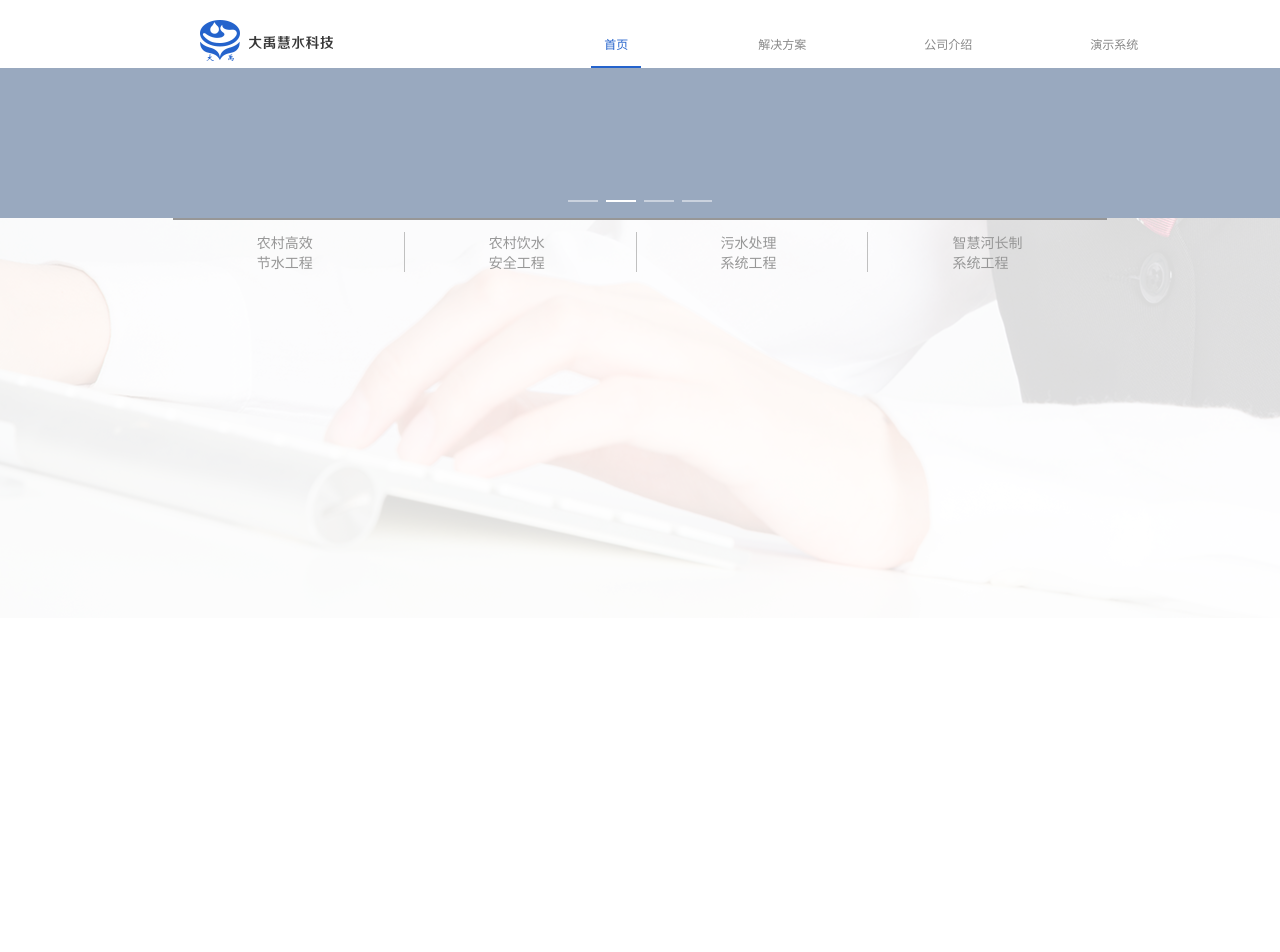
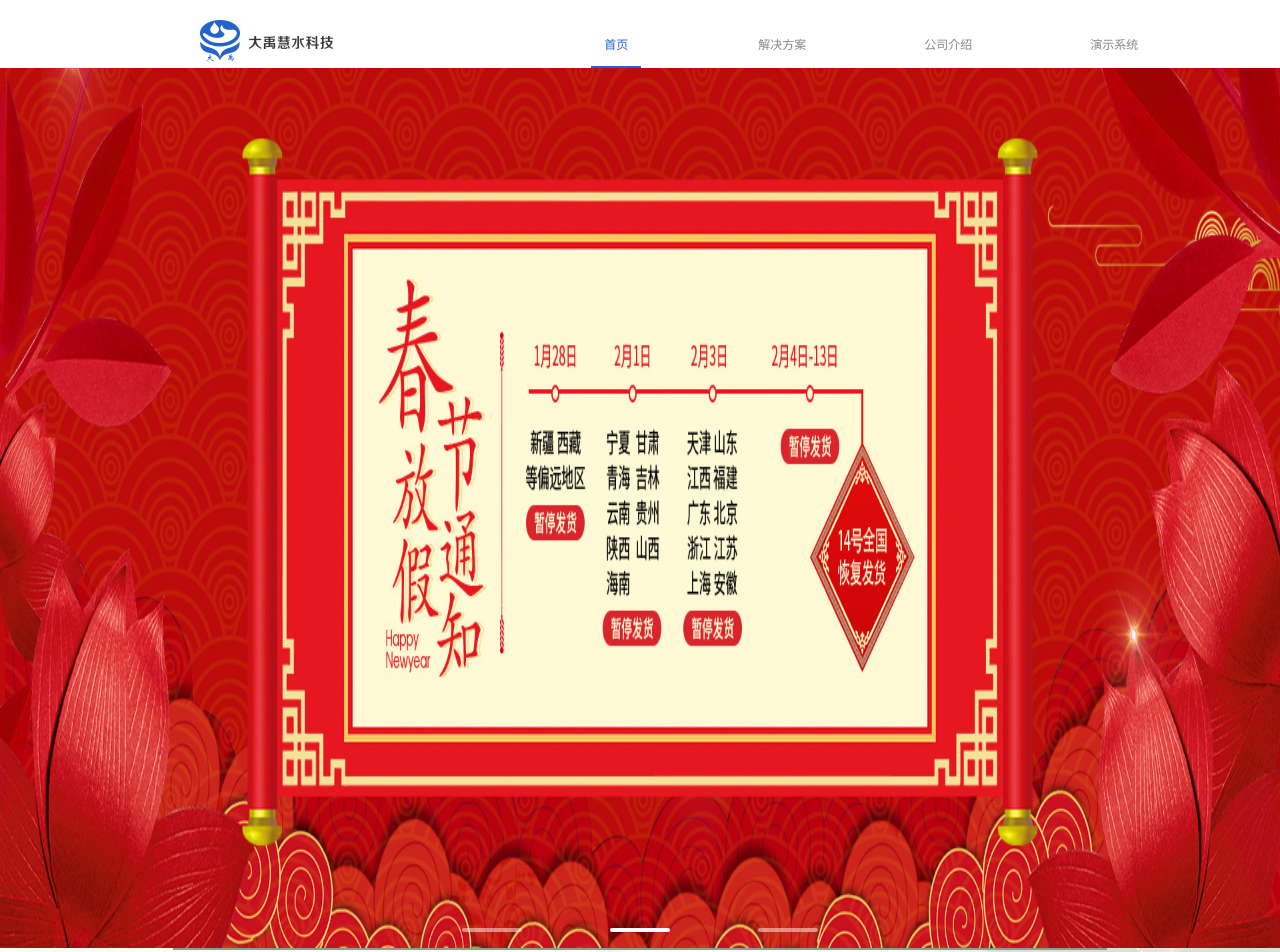
Before and after one commit to yanglixinflw/dayuhuishuiguanwang, a Vue app: page / in a window 1280 px wide. Shown: the top 952 px of the page. Before the commit the page ends 800 px from the top, so only its background shows below. Built offline with nearby package versions, Linux system fonts and the light colour scheme.

Commit message:
拉取代码

```diff
--- a/src/components/CompanyProfile/CompanyProfile.vue
+++ b/src/components/CompanyProfile/CompanyProfile.vue
@@ -1,6 +1,6 @@
 <template>
     <div class="companyProfile">
-         <img alt="公司介绍banner图" src="../../assets/companyProfile.png"/>
+         <img alt="公司介绍banner图" src="../../assets/CompanyProfile.png"/>
          <section>
              <div class="title">
                  <h1>我们的优势</h1>
--- a/src/components/IndexPage/IndexPage.vue
+++ b/src/components/IndexPage/IndexPage.vue
@@ -1,8 +1,8 @@
 <template>
   <div class="block">
-    <!-- <span class="demonstration">Click 指示器触发</span> -->
-    <el-carousel trigger="click" height="150px">
-      <el-carousel-item v-for="item in 4" :key="item">
+    <el-carousel trigger="click" height="880px">
+      <el-carousel-item v-for="item in imgUrl" :key="item">
+        <img :src="item" alt=""/>
       </el-carousel-item>
     </el-carousel>
   </div>
@@ -10,14 +10,34 @@
 
 <style lang="less">
 .block{
-  .el-carousel__container{
+  // .el-carousel__item:nth-child(2n) {
+  //    background-color: #99a9bf;
+  // }
+  // .el-carousel__item:nth-child(2n+1) {
+  //    background-color: #d3dce6;
+  // }
+  img{
     height: 880px;
+    width: 100%;
   }
-  .el-carousel__item:nth-child(2n) {
-     background-color: #99a9bf;
+  .el-carousel__indicator{
+    padding: 12px 44px
   }
-  .el-carousel__item:nth-child(2n+1) {
-     background-color: #d3dce6;
+  .el-carousel__button{
+    width: 60px;
+    height: 4px;
+    border-radius: 2px;
+  }
+  // .el-carousel__button :active{
+  //   background: red;
+  // }
+  .el-carousel__arrow{
+    height: 60px;
+    width:60px;
+    background: rgba(219,219,219,0.6);
+    i{
+      font-size: 24px;
+    }
   }
 }
 
@@ -26,7 +46,15 @@
 <script>
 export default {
   name: "IndexPage",
-  props: {
+  data :function (){
+    // console.log( require('../../assets/carousel1.jpg'))
+    return{
+      imgUrl:[
+      require('../../assets/carousel1.jpg'),
+      require('../../assets/carousel2.jpg'),
+      require('../../assets/carousel3.jpg')]
+    }
   }
 };
+
 </script>
```
Also changed, not shown: src/assets/carousel3.jpg (added).
